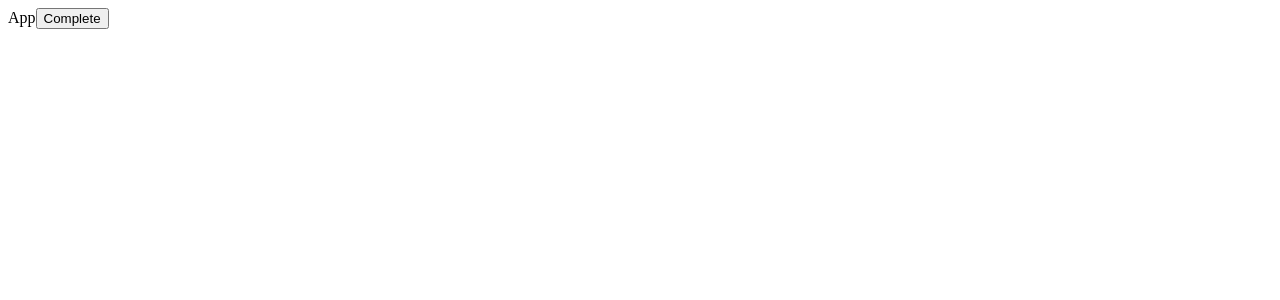
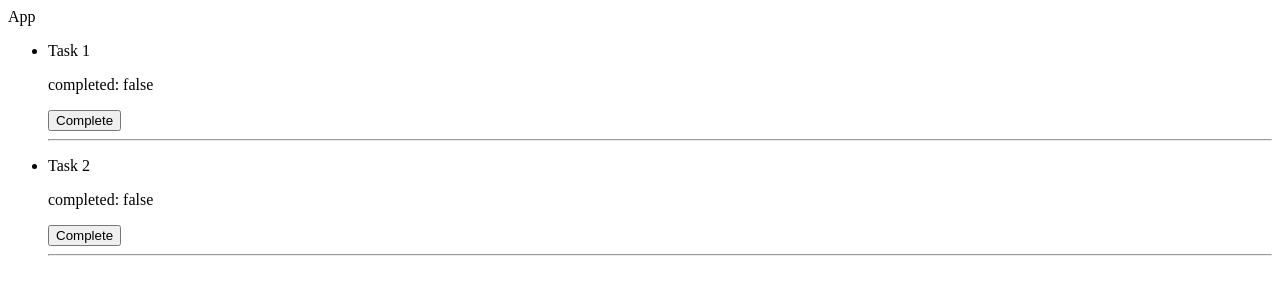
Before and after one commit to Grekalimbus/redux-prototype, a React (Create React App) app: page / in a window 1280 px wide. Shown: the top 300 px of the page. Built offline with nearby package versions, Linux system fonts and the light colour scheme.

Commit message:
add taskReducer

```diff
--- a/src/App.js
+++ b/src/App.js
@@ -1,6 +1,22 @@
 import React from 'react';
 
-function createStore(initialState) {
+// Reducer - функция, которая принимает состояние, action, и далее в зависимости от action.type через switch реазиловываем действие
+function taskReducer(state, action) {
+  switch (action.type) {
+    case 'task/completed':
+      const newArray = [...state];
+      const elementIndex = newArray.findIndex(
+        (el) => el.id === action.payload.id
+      );
+      newArray[elementIndex].completed = true;
+      return newArray;
+      break;
+    default:
+      break;
+  }
+}
+
+function createStore(reducer, initialState) {
   // state - состояние
   let state = initialState;
   function getState() {
@@ -8,34 +24,43 @@ function createStore(initialState) {
   }
   // функция, меняющая состояние
   function dispatch(action) {
-    console.log(action);
-    if (action.type === 'task/completed') {
-      const newArray = [...state];
-      const elementIndex = newArray.findIndex(
-        (el) => el.id === action.payload.id
-      );
-      newArray[elementIndex].completed = true;
-      state = newArray;
-      console.log(state);
-    }
+    state = reducer(state, action);
   }
   return { getState, dispatch };
 }
 // переменная, где в createStore пушится изначальное состояние
-const store = createStore([{ id: 1, description: 'Task 1', completed: false }]);
+const store = createStore(taskReducer, [
+  { id: 1, description: 'Task 1', completed: false },
+  { id: 2, description: 'Task 2', completed: false },
+]);
 function App() {
+  const state = store.getState();
+  const completeTask = (taskID) => {
+    store.dispatch({ type: 'task/completed', payload: { id: taskID } });
     console.log(store.getState());
+  };
 
   return (
     <div>
       App
+      <ul>
+        {state.map((item) => {
+          return (
+            <li key={item.id}>
+              <p>{` ${item.description}`}</p>
+              <p>{`completed: ${item.completed}`}</p>
               <button
                 onClick={() => {
-          store.dispatch({ type: 'task/completed', payload: { id: 1 } });
+                  completeTask(item.id);
                 }}
               >
                 Complete
               </button>
+              <hr />
+            </li>
+          );
+        })}
+      </ul>
     </div>
   );
 }
```
Lines whose indentation alone changed are shown as unchanged.
